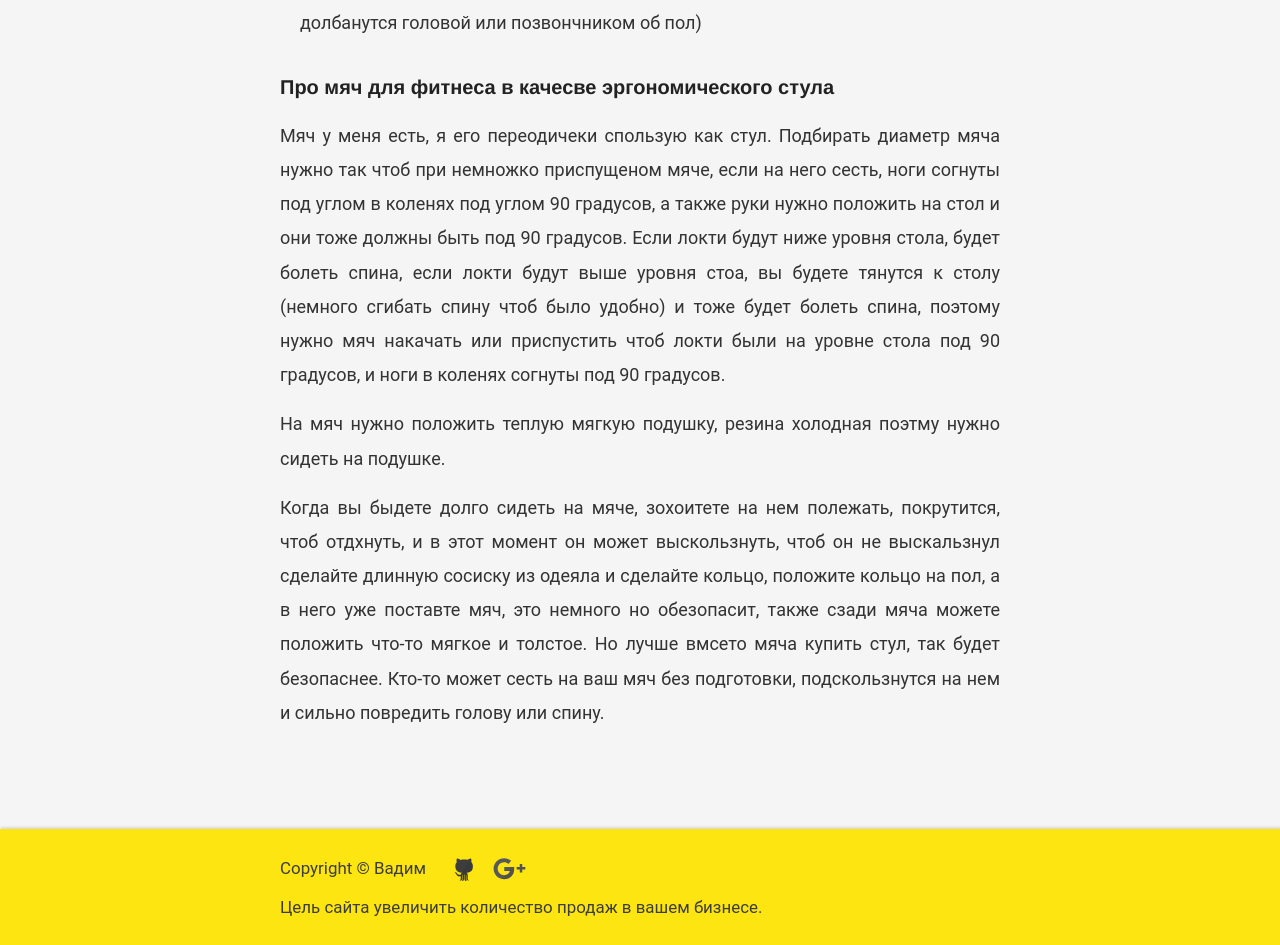
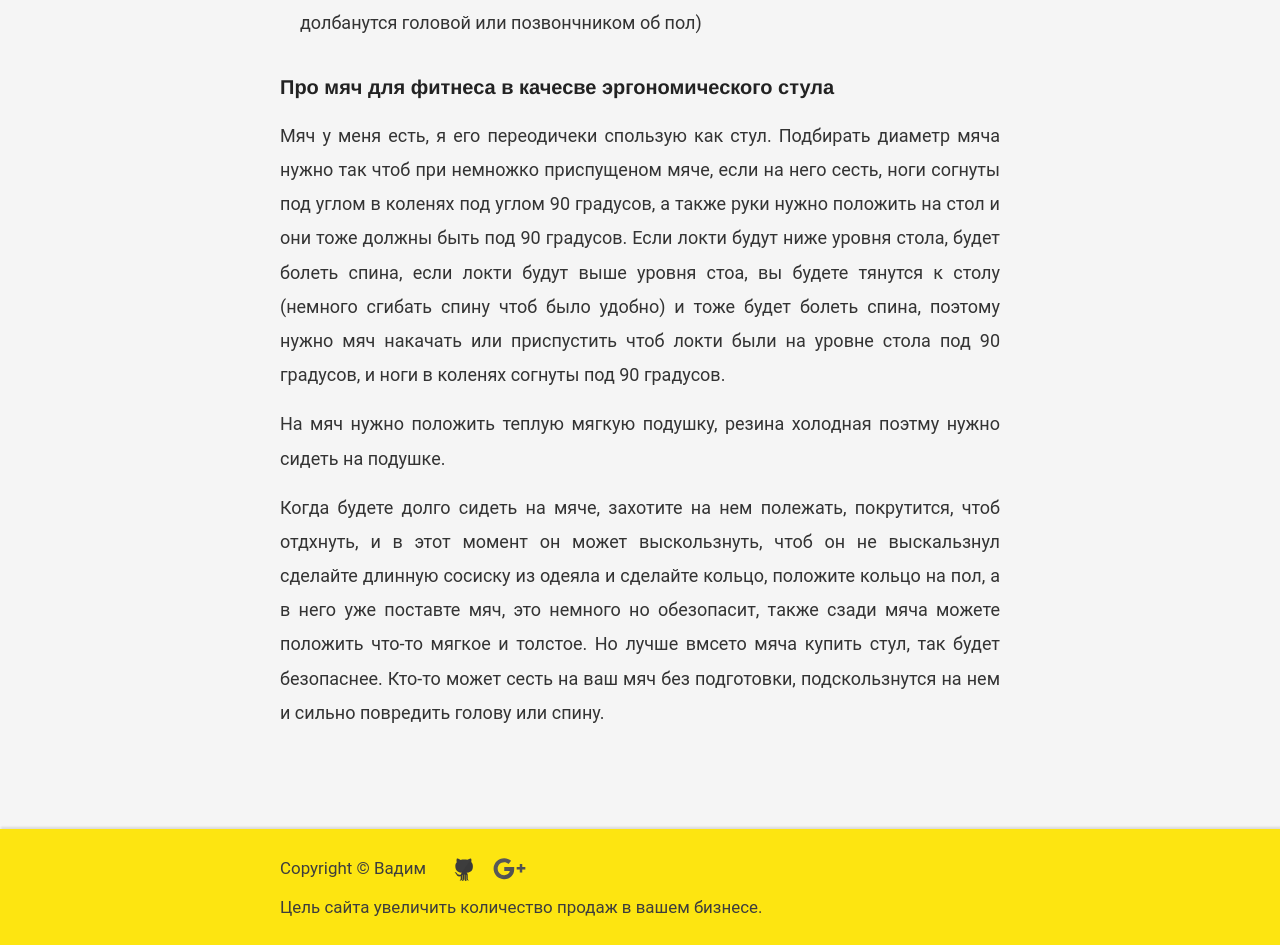
Before and after one commit to VadymVolos/vadymvolos.github.io, a Jekyll site: the page built from _posts/management/2017-01-13-health-management-ergonomycheskye-stulya.md, in a window 1280 px wide. Shown: the part 1219-2164 px from the top of the page. Built offline with Jekyll 4.4.1, drawn with Linux system fonts in a browser that asks for light colours; comment, search, counter and statistics services are not loaded.

Commit message:
Update 2017-01-13-health-management-ergonomycheskye-stulya.md

```diff
--- a/_posts/management/2017-01-13-health-management-ergonomycheskye-stulya.md
+++ b/_posts/management/2017-01-13-health-management-ergonomycheskye-stulya.md
@@ -31,4 +31,4 @@
 
 На мяч нужно положить теплую мягкую подушку, резина холодная поэтму нужно сидеть на подушке.
 
-Когда вы быдете долго сидеть на мяче, зохоитете на нем полежать, покрутится, чтоб отдхнуть, и в этот момент он может выскользнуть, чтоб он не выскальзнул сделайте длинную сосиску из одеяла и сделайте кольцо, положите кольцо на пол, а в него уже поставте мяч, это немного но обезопасит, также сзади мяча можете положить что-то мягкое и толстое. Но лучше вмсето мяча купить стул, так будет безопаснее. Кто-то может сесть на ваш мяч без подготовки, подскользнутся на нем и сильно повредить голову или спину.
+Когда будете долго сидеть на мяче, захотите на нем полежать, покрутится, чтоб отдхнуть, и в этот момент он может выскользнуть, чтоб он не выскальзнул сделайте длинную сосиску из одеяла и сделайте кольцо, положите кольцо на пол, а в него уже поставте мяч, это немного но обезопасит, также сзади мяча можете положить что-то мягкое и толстое. Но лучше вмсето мяча купить стул, так будет безопаснее. Кто-то может сесть на ваш мяч без подготовки, подскользнутся на нем и сильно повредить голову или спину.
```
